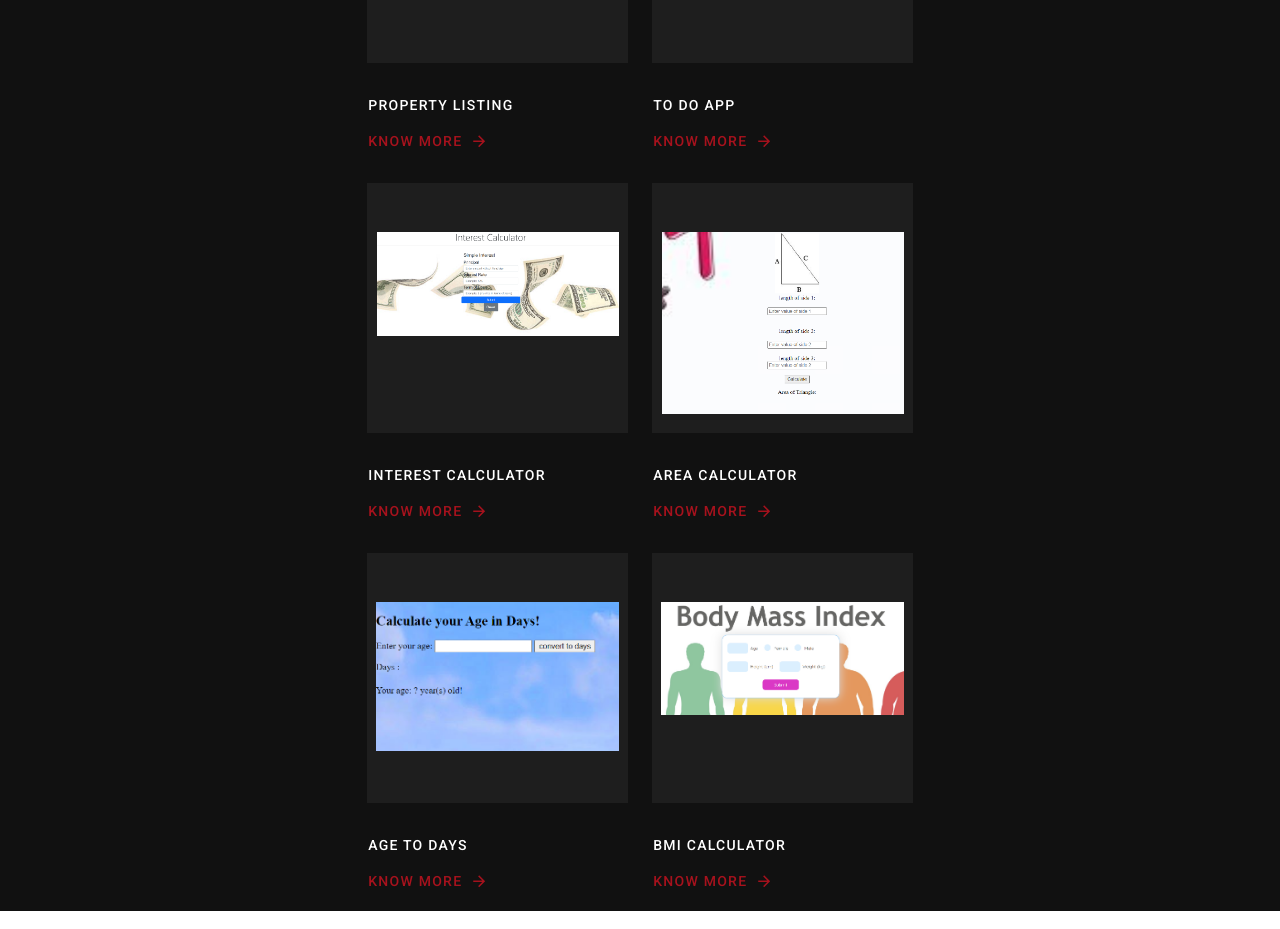
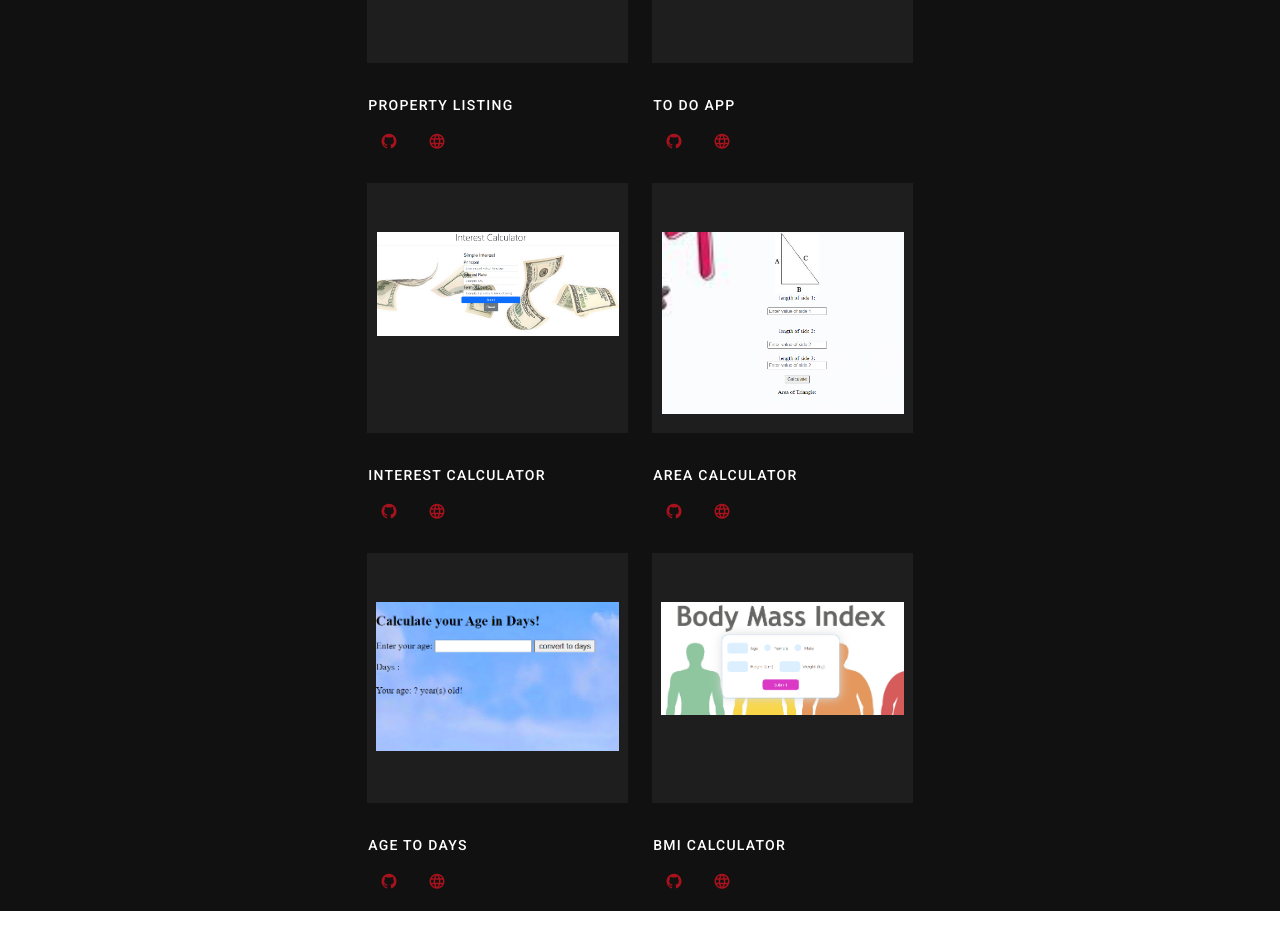
Before and after one commit to AmandaAzania/VuePortfolio_AmandaGudlwa, a Vue app: page / in a window 1280 px wide. Shown: the part 1780-2709 px from the top of the page. Built offline with nearby package versions, Linux system fonts and the light colour scheme.

Commit message:
adding buttons to projects

```diff
--- a/src/components/projects.vue
+++ b/src/components/projects.vue
@@ -12,7 +12,7 @@
           <p class="grey--text">Some of the projects I worked on at the Academy </p>
         </v-col>
         <v-col md="3" class="text-end">
-          <v-btn tile color="#A7121D" dark> View All </v-btn>
+
         </v-col>
         <v-col md="3" offset-md="3">
           <v-card
@@ -42,8 +42,11 @@
           ><br />
 
           <v-btn color="#A7121D" dark text class="ml-n4">
-            know more
-            <v-icon right>mdi-arrow-right</v-icon>
+            <v-icon right>mdi-github</v-icon>
+          </v-btn>
+               <v-btn color="#A7121D" dark text class="ml-n4">
+
+            <v-icon right>mdi-web</v-icon>
           </v-btn>
         </v-col>
         <!-- end -->
@@ -52,8 +55,12 @@
           <v-btn color="white" dark text class="ml-n4"> To do app </v-btn><br />
 
           <v-btn color="#A7121D" dark text class="ml-n4">
-            know more
-            <v-icon right>mdi-arrow-right</v-icon>
+            <v-icon right>mdi-github</v-icon>
+          </v-btn>
+
+             <v-btn color="#A7121D" dark text class="ml-n4">
+
+            <v-icon right>mdi-web</v-icon>
           </v-btn>
         </v-col>
         <v-col md="3" offset-md="3">
@@ -83,15 +90,22 @@
           ><br />
 
           <v-btn color="#A7121D" dark text class="ml-n4">
-            know more
-            <v-icon right>mdi-arrow-right</v-icon>
+            <v-icon right>mdi-github</v-icon>
+          </v-btn>
+               <v-btn color="#A7121D" dark text class="ml-n4">
+
+            <v-icon right>mdi-web</v-icon>
           </v-btn>
         </v-col>
         <v-col md="3">
           <v-btn color="white" dark text class="ml-n4"> Area Calculator </v-btn><br />
           <v-btn color="#A7121D" dark text class="ml-n4">
-            know more
-            <v-icon right>mdi-arrow-right</v-icon>
+
+            <v-icon right>mdi-github</v-icon>
+          </v-btn>
+              <v-btn color="#A7121D" dark text class="ml-n4">
+
+            <v-icon right>mdi-web</v-icon>
           </v-btn>
         </v-col>
 
@@ -124,15 +138,25 @@
           ><br />
 
           <v-btn color="#A7121D" dark text class="ml-n4">
-            know more
-            <v-icon right>mdi-arrow-right</v-icon>
+
+            <v-icon right>mdi-github</v-icon>
+          </v-btn>
+
+                <v-btn color="#A7121D" dark text class="ml-n4">
+
+            <v-icon right>mdi-web</v-icon>
           </v-btn>
         </v-col>
         <v-col md="3">
           <v-btn color="white" dark text class="ml-n4"> BMI calculator </v-btn><br />
           <v-btn color="#A7121D" dark text class="ml-n4">
-            know more
-            <v-icon right>mdi-arrow-right</v-icon>
+
+            <v-icon right>mdi-github</v-icon>
+          </v-btn>
+
+             <v-btn color="#A7121D" dark text class="ml-n4">
+
+            <v-icon right>mdi-web</v-icon>
           </v-btn>
         </v-col>
       </v-row>
--- a/src/components/testimonials.vue
+++ b/src/components/testimonials.vue
@@ -36,7 +36,7 @@ export default {
           role: "Lecturer",
           testimony:
             "Amanda Gudlwa,is a well behave and a professional young lady, who knowshow to prioritize her tasks and met the deadline set on aproject.It is alwasys interesting to have Amanda in my class. you will not regret hiring her as a fullstack developer.",
-            image:'https://i.postimg.cc/ZK6Ghm4z/Amanda-2.jpg'
+            image:'https://i.postimg.cc/1Xqq4J2C/joel2.jpg'
         },
         {
           name: "Emile Van Wyk",
@@ -50,18 +50,21 @@ export default {
           role: "Developer",
           testimony:
             " Amanda is a talented individual who is alwa ready to assist her colleagues. She is patientduring group projects as she guides those who not understand certain concepts. She has an incredible wealth of knowledge regarding coding and her dedication to improving her craft is admirable.",
+            image: 'https://i.postimg.cc/HWQ8yHmY/Copy-of-Joshe-Jade-1.jpg'
         },
         {
           name: "Bulelani Sikhikhi",
           role: "Developer",
           testimony:
             "Amanda Gudlwa, a passionate and driven invi with the tenaciousness for success she is fuloving person but knows when to be serious,  she isknown for being a calm and collected person especially in stressful situations which makes h ideal for any team especially in roles ofleadership",
+            image: 'https://i.postimg.cc/LmVkWtr9/Bulelani-1.jpg'
         },
         {
           name: "Sibpongile Rwayi",
           role: "Developer",
           testimony:
             " I have known Amanda Gudlwa since HigH School. She has always been a good student. She always had a hand up in class, to either answer a question or to ask a question. The teachers found her to be a pleasure to teach.",
+            image: 'https://i.postimg.cc/hvbJW8sz/Sibongile-2.jpg'
         },
         {
           name: "Joshua Solomons",
```
